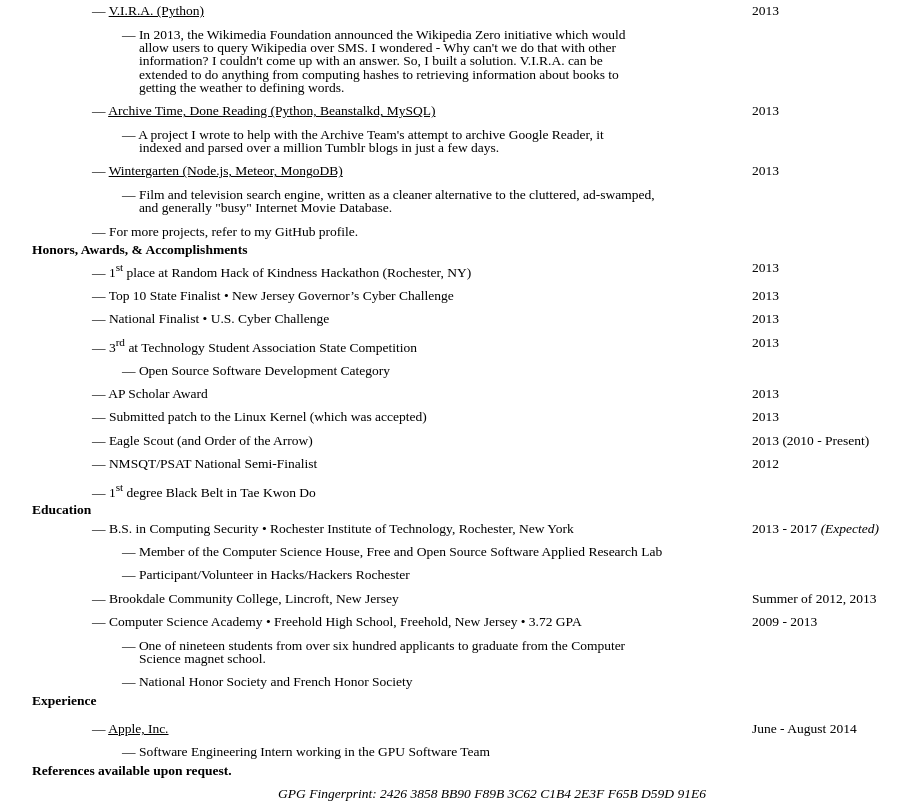
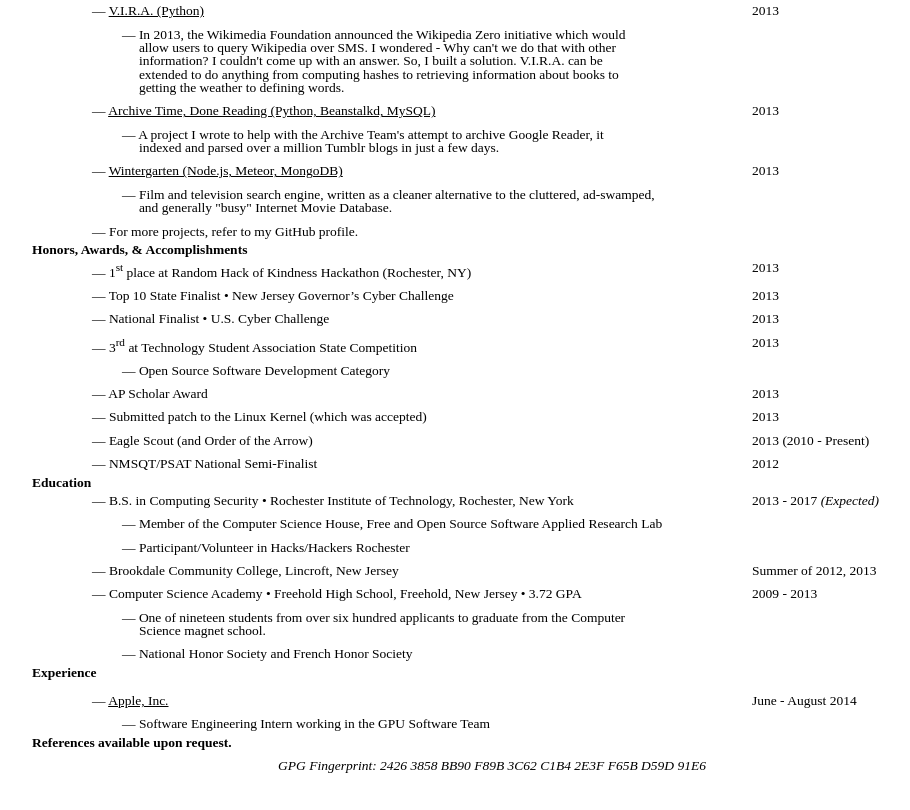
Before and after one commit to citruspi/resume, a plain HTML site: page resume.html in a window 1280 px wide. Shown: the part 550-1360 px from the top of the page, without its empty margins (148-1058 px from the left). After the commit the page ends 1332 px from the top, so only its background shows below. Drawn offline with Linux system fonts and the light colour scheme.

Commit message:
Removed 1st degree black belt in Tae Kwon Do

```diff
--- a/resume.html
+++ b/resume.html
@@ -342,11 +342,6 @@
 					2012
 				</div>
 			</div>
-			<div class="row" style="margin-top:-10px;">
-				<div class="eleven columns offset-by-one">
-					&mdash; 1<sup>st</sup> degree Black Belt in Tae Kwon Do
-				</div>
-			</div>
 		</div>
 
 
```
